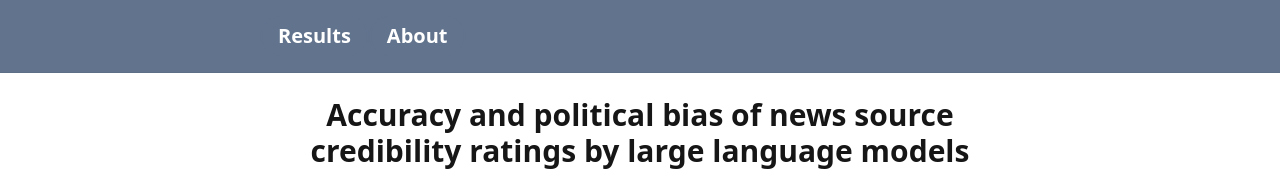
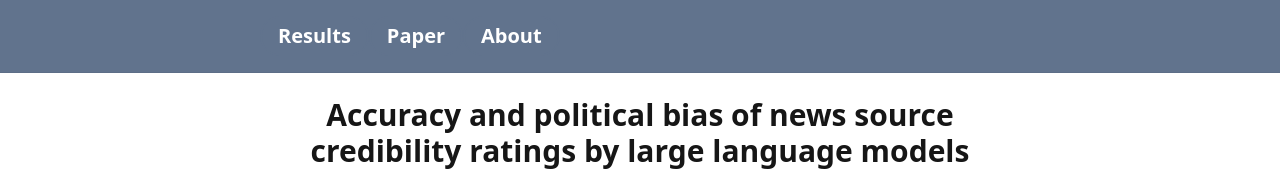
Before and after one commit to yang3kc/llm_domain_classification, a Vue app in the folder frontend/: page / in a window 1280 px wide. Shown: the top 171 px of the page. Built offline with nearby package versions, Linux system fonts and the light colour scheme.

Commit message:
🆕 feat(navbar): add Paper rating link to navigation

```diff
--- a/frontend/src/components/NavBar.vue
+++ b/frontend/src/components/NavBar.vue
@@ -4,6 +4,7 @@
       <div class="flex-none">
         <ul class="menu menu-horizontal px-1">
           <li><router-link to="/" class="btn btn-neutral text-white text-xl">Results</router-link></li>
+          <li><router-link to="/paper-rating" class="btn btn-neutral text-white text-xl">Paper</router-link></li>
           <li><router-link to="/about" class="btn btn-neutral text-white text-xl">About</router-link></li>
         </ul>
       </div>
--- a/frontend/src/views/PaperRatingView.vue
+++ b/frontend/src/views/PaperRatingView.vue
@@ -1,4 +1,4 @@
-<script>
+<script setup>
 import NavBar from '@/components/NavBar.vue'
 import Footer from '@/components/Footer.vue'
 </script>
```
